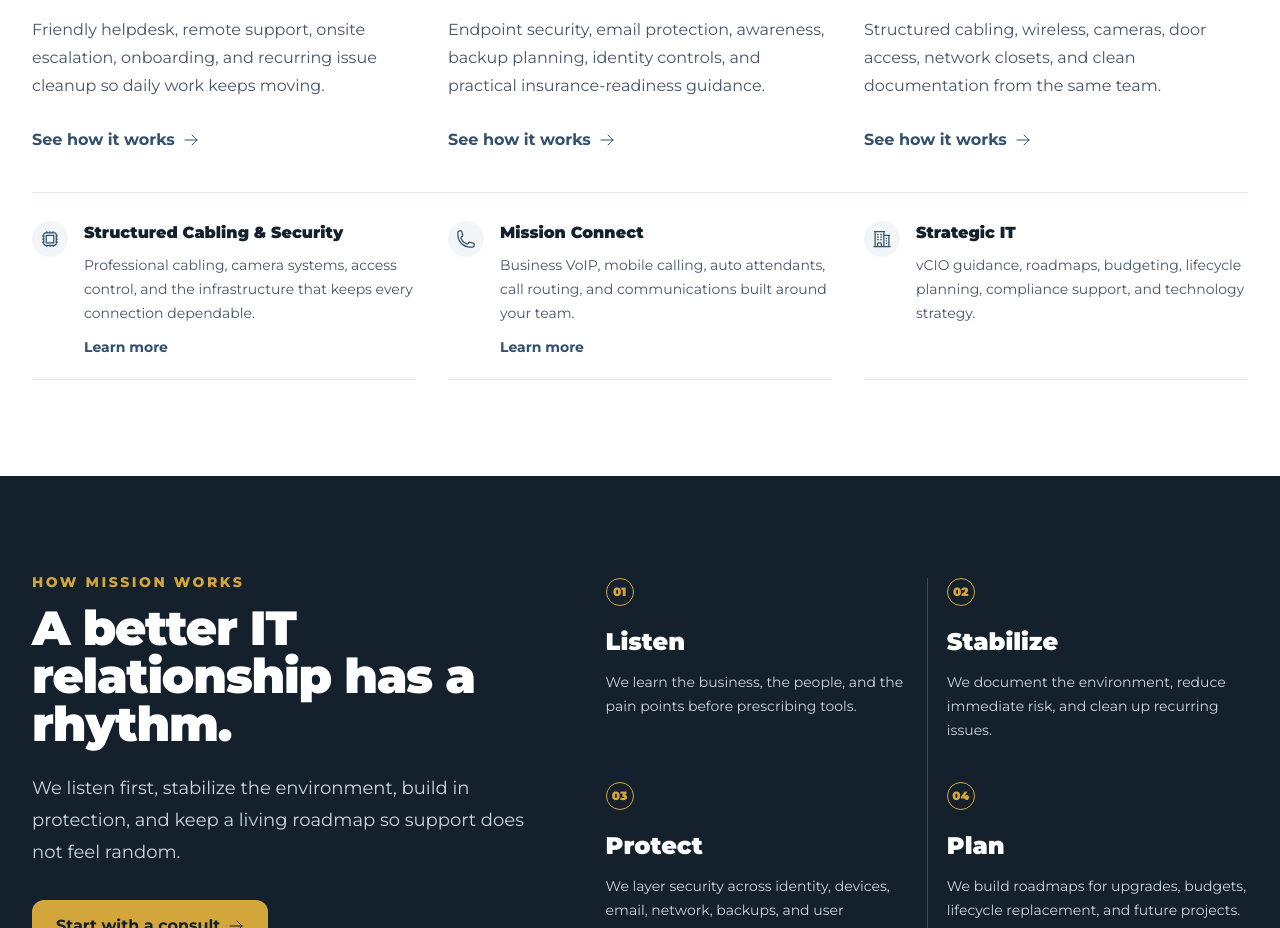
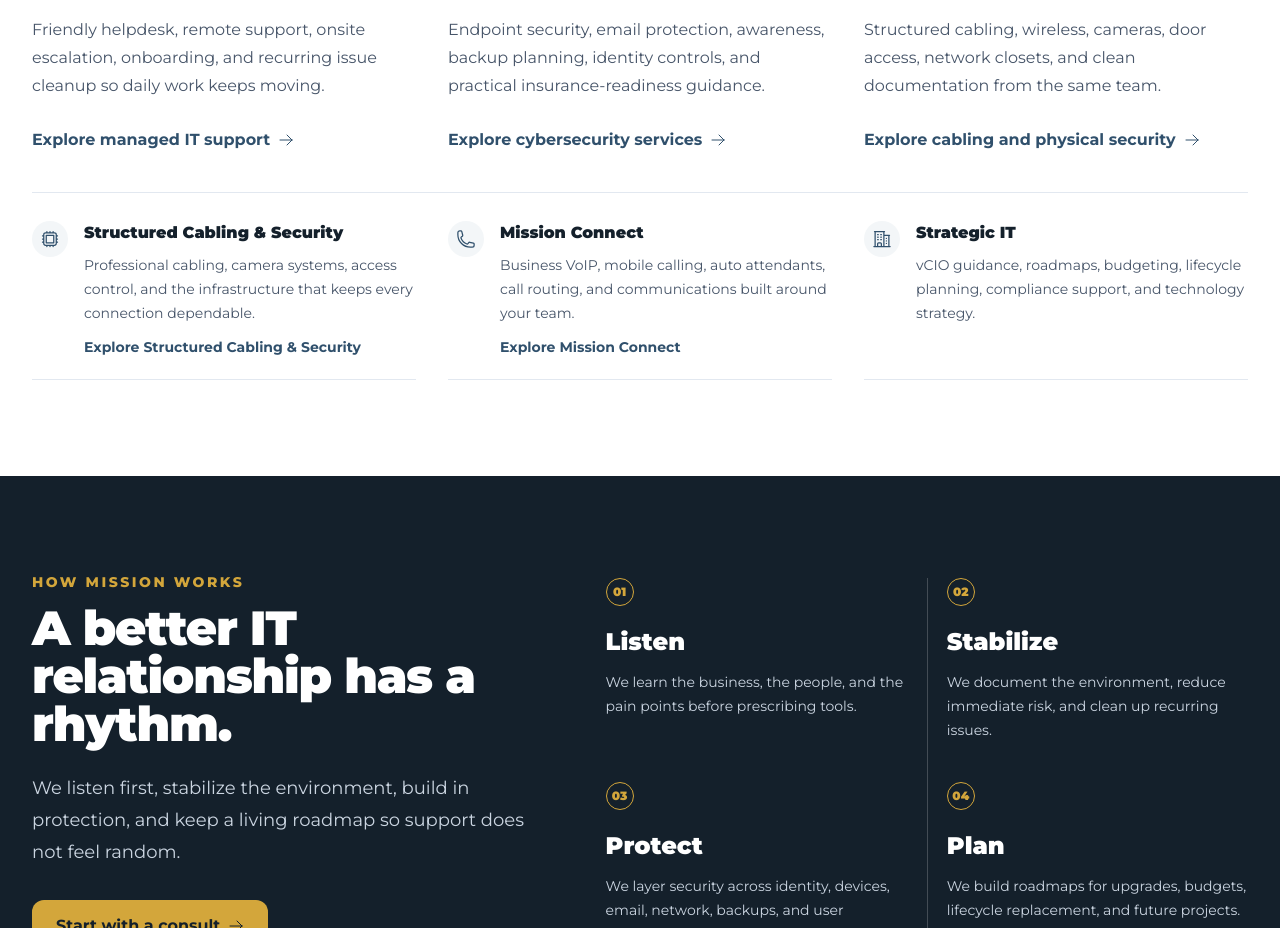
Before and after one commit to MissionTS/mts-site, a Next.js app: page / in a window 1280 px wide. Shown: the part 3710-4638 px from the top of the page. Built offline with nearby package versions, Linux system fonts and the light colour scheme.

Commit message:
Improve service link anchor text

```diff
--- a/app/page.tsx
+++ b/app/page.tsx
@@ -96,6 +96,7 @@ const outcomeCards = [
     title: "Your team knows exactly who to call.",
     text: "Friendly helpdesk, remote support, onsite escalation, onboarding, and recurring issue cleanup so daily work keeps moving.",
     href: "/managed-it",
+    linkLabel: "Explore managed IT support",
   },
   {
     icon: ShieldCheckIcon,
@@ -103,6 +104,7 @@ const outcomeCards = [
     title: "Protection is part of the operating plan.",
     text: "Endpoint security, email protection, awareness, backup planning, identity controls, and practical insurance-readiness guidance.",
     href: "/cybersecurity",
+    linkLabel: "Explore cybersecurity services",
   },
   {
     icon: CpuChipIcon,
@@ -110,6 +112,7 @@ const outcomeCards = [
     title: "The physical layer is handled with care.",
     text: "Structured cabling, wireless, cameras, door access, network closets, and clean documentation from the same team.",
     href: "/structured-cabling-security",
+    linkLabel: "Explore cabling and physical security",
   },
 ];
 
@@ -302,7 +305,7 @@ export default function Home() {
             <p className="text-lg leading-8 text-slate-600">The old site says it well: Mission is not just IT support, it is IT partnership. This section now frames your services around the problems clients actually feel first.</p>
           </div>
           <div className="mt-14 grid gap-8 lg:grid-cols-3">
-            {outcomeCards.map(({ icon: Icon, eyebrow, title, text, href }) => (
+            {outcomeCards.map(({ icon: Icon, eyebrow, title, text, href, linkLabel }) => (
               <article key={title} className="group border-t-4 border-mission-gold pt-6 transition hover:-translate-y-1">
                 <div>
                   <div className="flex items-center justify-between gap-4">
@@ -314,7 +317,7 @@ export default function Home() {
                   <h3 className="mt-8 text-2xl font-black leading-tight text-mission-ink">{title}</h3>
                   <p className="mt-4 leading-7 text-slate-600">{text}</p>
                   <Link href={href} className="mt-7 inline-flex items-center gap-2 font-bold text-mission-navy transition hover:text-mission-gold">
-                    See how it works <ArrowRightIcon className="h-4 w-4" />
+                    {linkLabel} <ArrowRightIcon className="h-4 w-4" />
                   </Link>
                 </div>
               </article>
@@ -328,7 +331,7 @@ export default function Home() {
                   <div>
                     <h3 className="font-black text-mission-ink">{title}</h3>
                     <p className="mt-2 text-sm leading-6 text-slate-600">{text}</p>
-                    {href && <Link href={href} className="mt-3 inline-flex text-sm font-bold text-mission-navy">Learn more</Link>}
+                    {href && <Link href={href} className="mt-3 inline-flex text-sm font-bold text-mission-navy">Explore {title}</Link>}
                   </div>
                 </div>
               </article>
```
